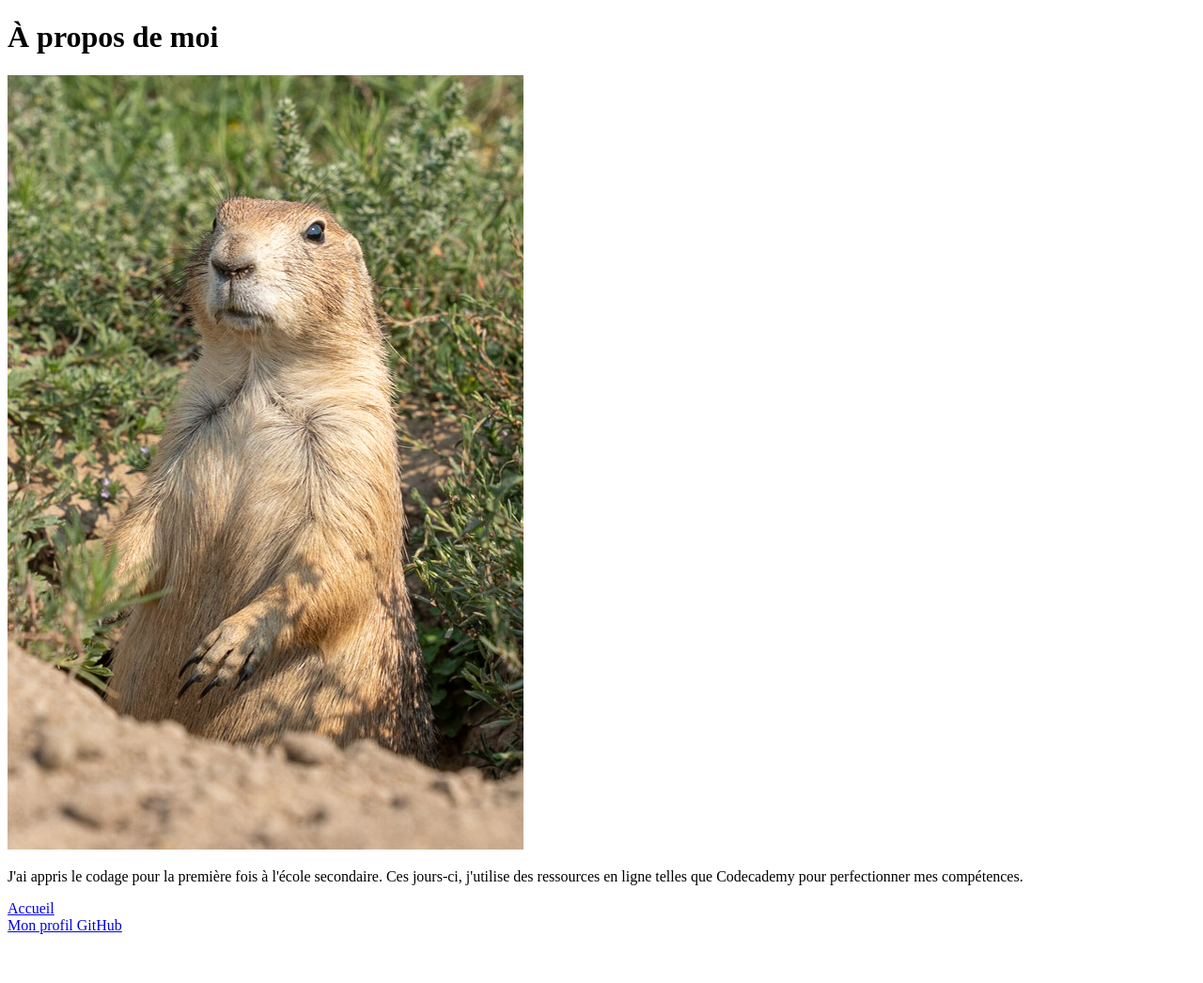
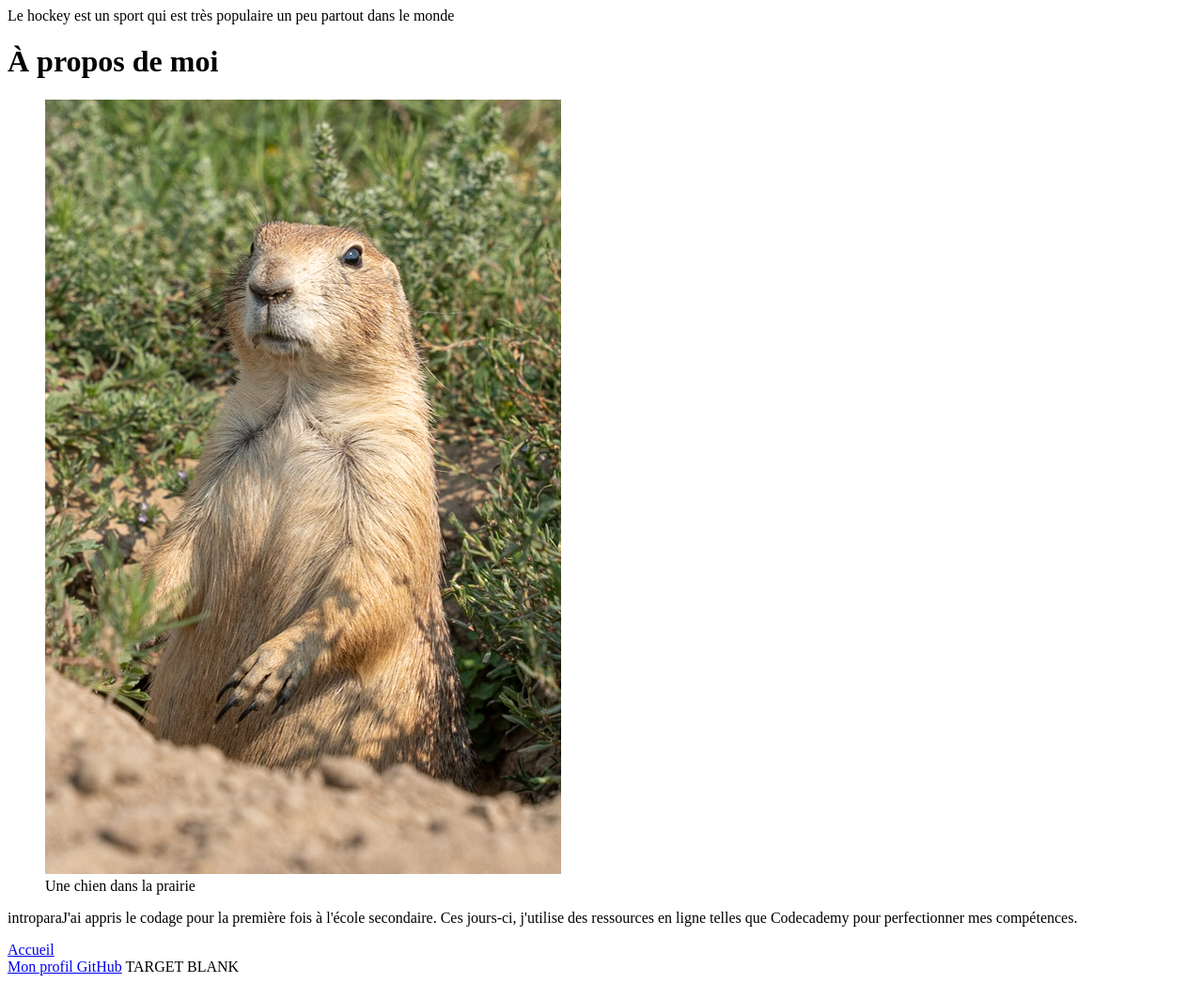
Before and after one commit to jsmarier-courses/labo-du-module-4-pen2003, a plain HTML site: page biographie.html in a window 1280 px wide. Shown: the whole page at 94% size. Before the commit the page ends 1002 px from the top, so only its background shows below. Drawn offline with Linux system fonts and the light colour scheme.

Commit message:
Add files via upload
Version finale labo 4

```diff
--- a/biographie.html
+++ b/biographie.html
@@ -1,16 +1,24 @@
 <!DOCTYPE html>
 <html>
     <head>
+        <title>LE HOCKEY</title>
+        <xml class="lang">Le hockey est un sport qui est très populaire un peu partout dans le monde</xml>
         <meta charset="utf-8">
         <meta http-equiv="X-UA-Compatible" content="IE=edge">
+        <link style.css >
         <meta name="viewport" content="width=device-width, initial-scale=1">
     </head>
     <body>
         <h1>À propos de moi</h1>
-        <img src="chien-prairie.jpg">
-        <p>J'ai appris le codage pour la première fois à l'école secondaire. Ces jours-ci, j'utilise des ressources en ligne telles que Codecademy pour perfectionner mes compétences.</p>
+       <figure>
+       <img src="chien-prairie.jpg">
+       <figcaption>Une chien dans la prairie</figcaption>
+       </figure>
+       <nav>
+       <p> <class>intropara</class>J'ai appris le codage pour la première fois à l'école secondaire. Ces jours-ci, j'utilise des ressources en ligne telles que Codecademy pour perfectionner mes compétences.</p>
         <a href="index.html">Accueil</a>
         <br>
-        <a href="https://github.com/jsmarier">Mon profil GitHub</a>
+        <a href="https://github.com/jsmarier">Mon profil GitHub</a> <hrefattribut> TARGET BLANK </hrefattribut>
+       </nav>
     </body>
 </html>
```
Also changed, not shown: index.html (+7 -1 lines), style.css (added, +12 -0 lines).
